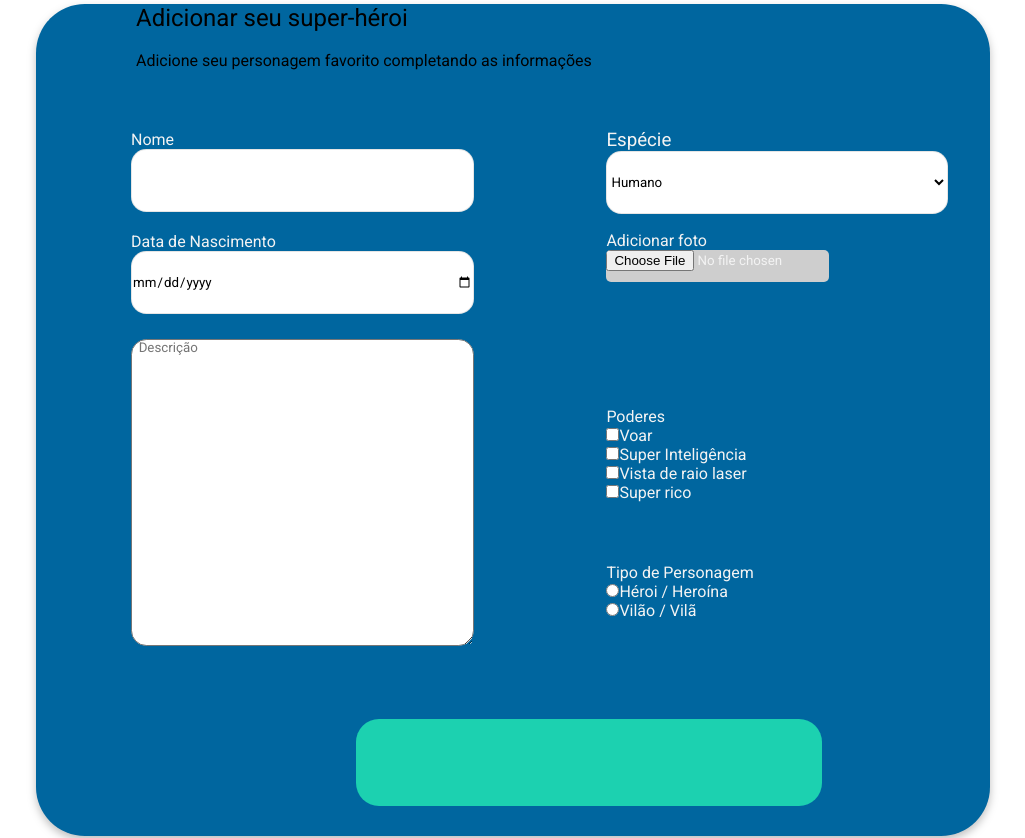
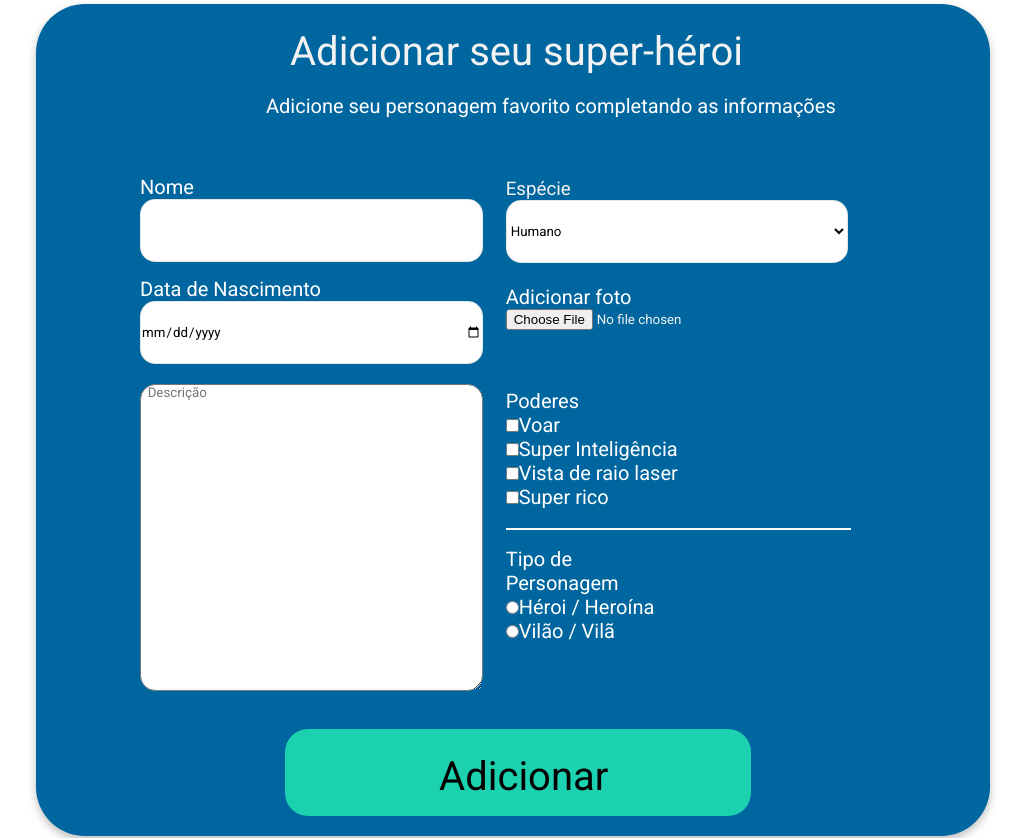
Before and after one commit to GabrielHebreus/Mesa-03, a plain HTML site: page formulario.html in a window 1280 px wide. Shown: the part 234-1072 px from the top of the page, without its empty margins (127-1152 px from the left). Drawn offline with Linux system fonts and the light colour scheme.

Commit message:
formulario 'finalizado'

```diff
--- a/css/formulario.css
+++ b/css/formulario.css
@@ -66,17 +66,6 @@ h1 {
     color: #f3f3f3;
 }
 
-.texto{
-    margin-left: 100px;
-}
-
-.texto h2 {
-    margin: 0%;
-}
-
-.texto p {
-    margin: 0;
-}
 
 form {
     color: #f3f3f3
@@ -241,25 +230,24 @@ textarea {
 .foto {
     width: 369px;
     height: 91px;
-    left: 730px;
-    top: 422px;
+    position: relative;
+    top: 5px;
 }
 
-#file{
+#file {
 
-    width: 223px;
+    width: 264px;
     height: 32px;
     left: 730px;
     top: 481px;
-    background: #CECECE;
     border-radius: 5px;
 }
 
 .inner_box {
+    position: relative;
     width: 343px;
     height: 312px;
-    left: 732px;
-    top: 559px;
+    top: 18px;
 
 }
 
@@ -280,31 +268,77 @@ textarea {
 }
 
 .botao {
+    position: relative;
     width: 466px;
     height: 87px;
-    left: 150px;
-    top: 911px;
     border-radius: 23.01px;
     background: #1CD1B0;
-    margin-left: -250px;
+    top: 220px;
+    right: 321px;
+
+
 
 }
-.botao:hover{
-    background-color:  #001D2D;;
+
+.botao h1 {
+    color: #000000;
+    text-align: center;
+}
+
+.botao:hover {
+    background-color: #001D2D;
+    ;
+}
+
+.botao:hover h1 {
+    color: #f3f3f3
 }
 
 
 .form1 {
-    margin-left: 95px;
-    margin-bottom: 150px;
-    margin-top: 60px;
+    position: relative;
+    left: 104px;
+    top: 62px;
 }
 
 .form2 {
-    margin-top: 125px;
+    position: relative;
+    top: 174px;
+    right: 100px;
 
 }
 
-.inner_box {
-    margin-top: 85px;
+
+
+.texto {
+    position: relative;
+    left: 230px;
 }
+
+.texto h1 {
+    font-weight: 400;
+    line-height: 47px;
+    color: #f3f3f3;
+}
+
+.texto h3 {
+    line-height: 14px;
+    font-size: 20px;
+    color: #FFFFFF;
+
+}
+
+label {
+    color: #FFFFFF;
+    font-weight: 300;
+    font-size: 20px;
+    line-height: 24px;
+}
+
+#linha{
+    width: 345px;
+    border: 0.5px solid ;
+    color:#FFFFFF;
+    bottom:17px;
+    position: relative;
+}
--- a/formulario.html
+++ b/formulario.html
@@ -27,8 +27,8 @@
         <div id="caixa">
 
             <div class="texto">
-                <h2>Adicionar seu super-héroi</h2> <br>
-                <p>Adicione seu personagem favorito completando as informações</p>
+                <h1>Adicionar seu super-héroi</h1>
+                <h3>Adicione seu personagem favorito completando as informações</h3>
             </div>
 
 
@@ -75,6 +75,7 @@
                         <input type="checkbox" name="poder"><label>Super rico</label> <br>
 
                     </div>
+                    <div id="linha"></div>
                     <div class="personagem">
 
                         <label for="">Tipo de Personagem</label><br>
@@ -84,9 +85,10 @@
                 </div>
 
             </form>
-            <div class="botao">
+                            <div class="botao">
+                                <h1>Adicionar</h1>
 
-            </div>
+                            </div>
 
 
         </div>
```
